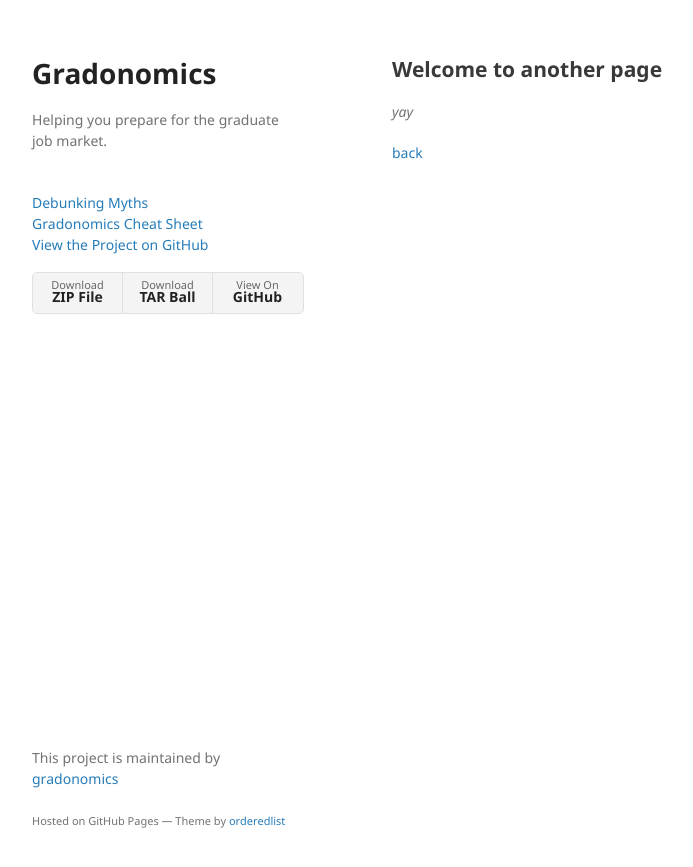
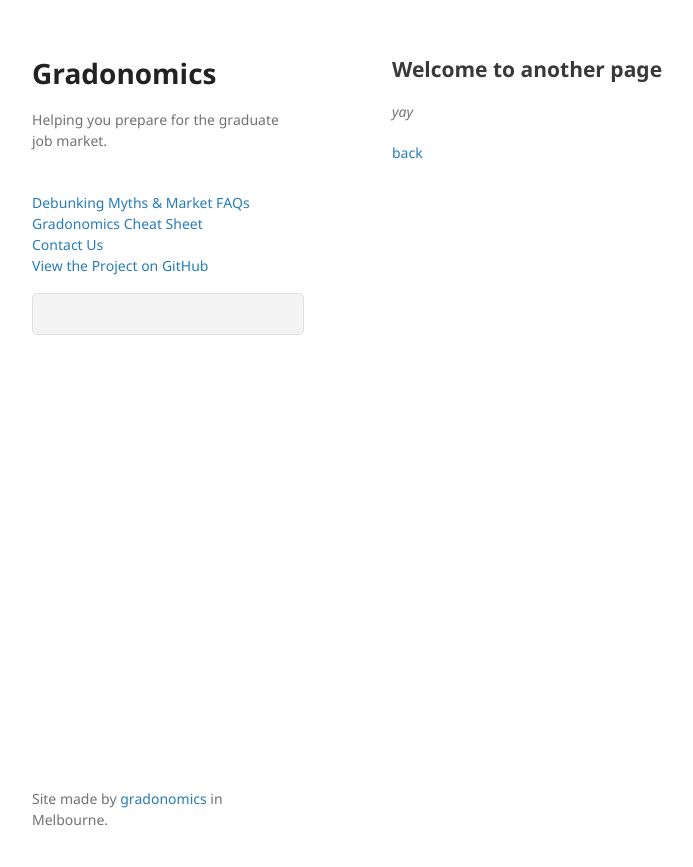
Before and after one commit to gradonomics/gradonomics-grad-help, a Jekyll site: the page built from cheat-sheet.md, in a window 1280 px wide. Shown: the top 867 px of the page, without its empty margins (178-871 px from the left). Built offline with Jekyll 4.4.1, drawn with Linux system fonts in a browser that asks for light colours; our own code applies the rules of GitHub Pages for plain Markdown files.

Commit message:
EditSidebar

```diff
--- a/_layouts/default.html
+++ b/_layouts/default.html
@@ -19,8 +19,9 @@
         <p>{{ site.description | default: site.github.project_tagline }}</p>
 
         {% if site.github.is_project_page %}
-        <br><a href="debunking-myths">Debunking Myths</a>
+        <br><a href="debunking-myths">Debunking Myths & Market FAQs</a>
         <br><a href="cheat-sheet">Gradonomics Cheat Sheet</a>
+        <br><a href="contact-us">Contact Us</a>
         <p class="view"><a href="{{ site.github.repository_url }}">View the Project on GitHub <small>{{ github_name }}</small></a></p>
         {% endif %}
 
@@ -30,9 +31,9 @@
 
         {% if site.show_downloads %}
           <ul>
-            <li><a href="{{ site.github.zip_url }}">Download <strong>ZIP File</strong></a></li>
+           <!-- <li><a href="{{ site.github.zip_url }}">Download <strong>ZIP File</strong></a></li>
             <li><a href="{{ site.github.tar_url }}">Download <strong>TAR Ball</strong></a></li>
-            <li><a href="{{ site.github.repository_url }}">View On <strong>GitHub</strong></a></li>
+            <li><a href="{{ site.github.repository_url }}">View On <strong>GitHub</strong></a></li> -->
           </ul>
         {% endif %}
       </header>
@@ -43,9 +44,8 @@
       </section>
       <footer>
         {% if site.github.is_project_page %}
-        <p>This project is maintained by <a href="{{ site.github.owner_url }}">{{ site.github.owner_name }}</a></p>
+        <p>Site made by <a href="{{ site.github.owner_url }}">{{ site.github.owner_name }}</a> in Melbourne.</p>
         {% endif %}
-        <p><small>Hosted on GitHub Pages &mdash; Theme by <a href="https://github.com/orderedlist">orderedlist</a></small></p>
       </footer>
     </div>
     <script src="{{ '/assets/js/scale.fix.js' | relative_url }}"></script>
```
Also changed, not shown: contact-us.md (added, +9 -0 lines).
